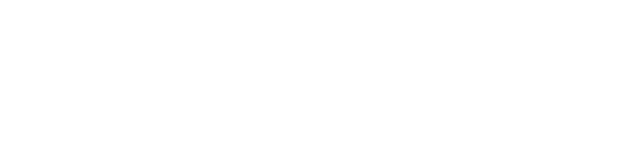
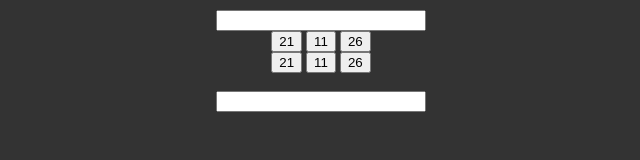
Before and after one commit to snorf/convert, a plain HTML site: page convert.html in a window 1280 px wide. Shown: the whole page, without its empty margins (319-959 px from the left). Drawn offline with Linux system fonts and the light colour scheme.

Commit message:
Fatal error with script tag

```diff
--- a/convert.html
+++ b/convert.html
@@ -21,7 +21,7 @@ function copyToClipboard (text) {
   document.getElementById('input').value = "";
 }
 </SCRIPT>
-    <script type="text/javascript" src="convert.minified.js"/>
+    <script type="text/javascript" src="convert.minified.js"></script>
   </HEAD>
   <BODY>
     <div id="convert-top-layer">
```
